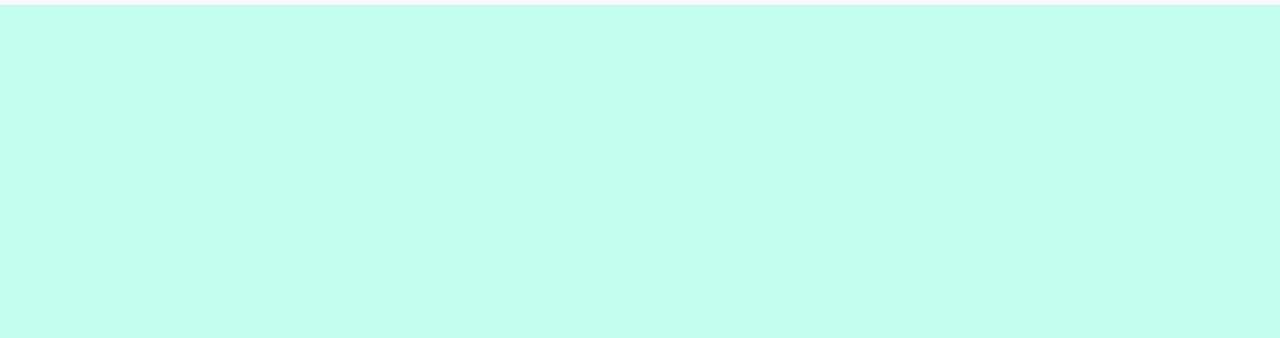
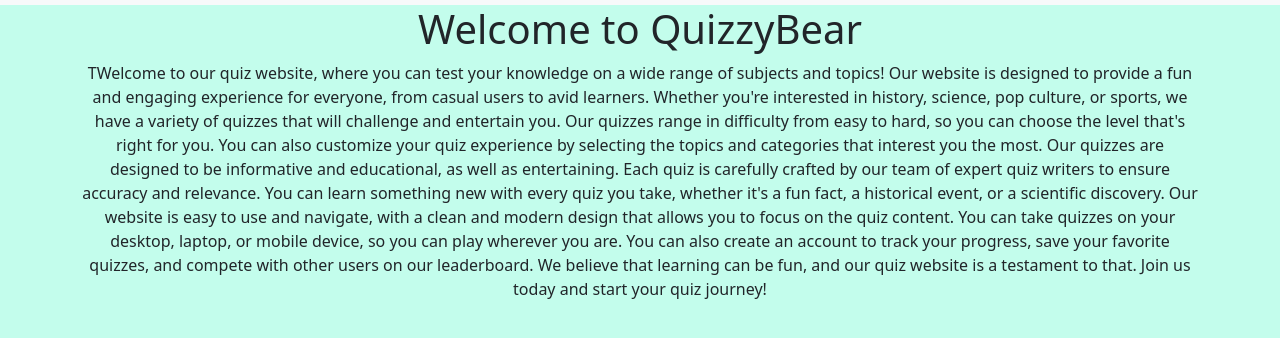
Before and after one commit to CuriousMary/MyQuizzyBear, a plain HTML site: page index.html in a window 1280 px wide. Shown: the part 56-394 px from the top of the page. Drawn offline with nearby package versions, Linux system fonts and the light colour scheme.

Commit message:
added chnages

```diff
--- a/index.html
+++ b/index.html
@@ -61,12 +61,19 @@
     </div>
   </nav>
 
-  <div id="quiz-container">
-    <!-- Quiz questions and answers will be dynamically generated using JavaScript -->
-  </div>
-  <div id="results-container">
-    <!-- Quiz results will be displayed here -->
-  </div>
+ <!-- Add the container element -->
+ <div class="container text-center">
+  <h1>Welcome to QuizzyBear</h1>
+  <p>TWelcome to our quiz website, where you can test your knowledge on a wide range of subjects and topics! Our website is designed to provide a fun and engaging experience for everyone, from casual users to avid learners.
+
+    Whether you're interested in history, science, pop culture, or sports, we have a variety of quizzes that will challenge and entertain you. Our quizzes range in difficulty from easy to hard, so you can choose the level that's right for you. You can also customize your quiz experience by selecting the topics and categories that interest you the most.
+
+    Our quizzes are designed to be informative and educational, as well as entertaining. Each quiz is carefully crafted by our team of expert quiz writers to ensure accuracy and relevance. You can learn something new with every quiz you take, whether it's a fun fact, a historical event, or a scientific discovery.
+
+    Our website is easy to use and navigate, with a clean and modern design that allows you to focus on the quiz content. You can take quizzes on your desktop, laptop, or mobile device, so you can play wherever you are. You can also create an account to track your progress, save your favorite quizzes, and compete with other users on our leaderboard.
+
+    We believe that learning can be fun, and our quiz website is a testament to that. Join us today and start your quiz journey!</p>
+</div>
 
 
   <!-- Boostrap javaScript link -->
```
